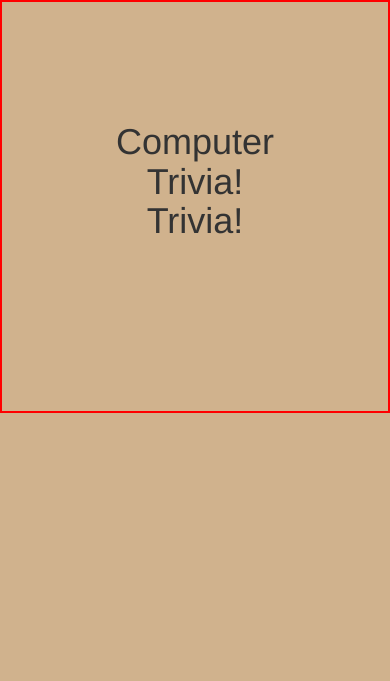
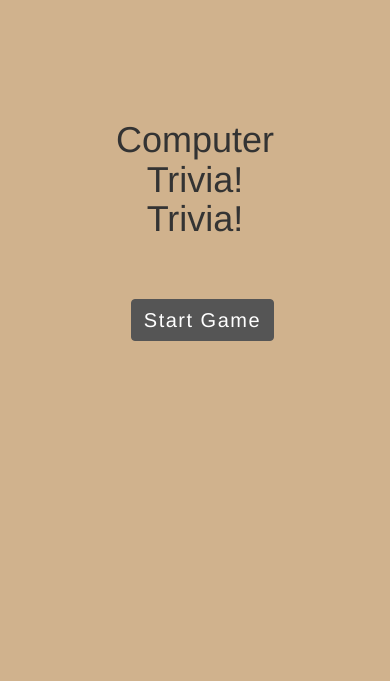
Before and after one commit to premiash/TriviaGame, a PHP site: page / in a window 390 px wide. Shown: the part 100-781 px from the top of the page. Run offline with PHP 8.4, Linux system fonts and the light colour scheme.

Commit message:
changes commited

```diff
--- a/assets/css/style.css
+++ b/assets/css/style.css
@@ -41,7 +41,7 @@ html, body {
 	background: rgb(208, 178, 141);
 	padding: 100px 100px;
 	margin: 0px;
-	border: 2px solid red;
+	/*border: 2px solid red;*/
 	/*text-align: center;*/
 
 }
@@ -52,7 +52,7 @@ html, body {
 	padding-bottom: 50px;
 }
 
-.question, label {
+#quiz-section {
 	color: #000;
 	font-size: 25px;
 
--- a/assets/javascript/app.js
+++ b/assets/javascript/app.js
@@ -1,4 +1,3 @@
-
 var questions = [{
     question: "Choose the correct HTML element for the largest heading?",
     choices: ["<h6>", "<heading>", "<h1>", "<head>"],
@@ -25,43 +24,159 @@ var questions = [{
 
 var currentQuestion = 0;
 var correctAnswers = 0;
+var incorrectAnswers = 0;
+var unAnswered = 0
 var quizOver = false;
+
+var QUIZ_TIME = 30;//in seconds
+
+var questionsJSON;
+var questionList;
+
+$(document).ready(function () {
+    initializeQuestions();
+});
+
+/* Event handling */
+$( "#start-button" ).click(function() {
+   startGame();
+});
+
+$( "#choice1" ).click(function() {
+   checkAnswer(1);
+});
+
+$( "#choice2" ).click(function() {
+   checkAnswer(2);
+});
+
+$( "#choice3" ).click(function() {
+   checkAnswer(3);
+});
+
+$( "#choice4" ).click(function() {
+   checkAnswer(4);
+});
+/* Event handling */
 
 
 
-// $( "#start-button" ).click(function() {
+/* Functional methods */
+var initializeQuestions = function ()
+{
+    questionsJSON = JSON.stringify(questions);
+    questionList = JSON.parse(questionsJSON);
+}
 
-//   displayCurrentQuestion();
-// });
+var startGame = function()
+{
+    $('#startgame-section').css({
+        display: 'none'
+    });
 
-$(document).ready(function () {
+    $('#quiz-section').css({
+        display: 'block'
+    });
 
-	displayCurrentQuestion();
+    currentQuestion = 1;
+    displayQuestion(currentQuestion);
+}
 
+var timerFunc;
+var startTimer = function()
+{
+    var timeleft = QUIZ_TIME;
+    $("#timer").text("Time left: " + timeleft-- + " secs");
 
+    timerFunc = setInterval(function(){
+        if(timeleft === 0)
+        {
+            //stopTimer();
+            if(currentQuestion < 5)
+            {
+                unAnswered++;
+                displayNextQuestion();
+            } else
+            {
+                unAnswered++;
+                showResults();
+            }
+        }
+        $("#timer").text("Time left: " + timeleft-- + " secs");
+    }, 1000);
+}
 
-	// This displays the current question and the choices
-function displayCurrentQuestion() {
+var stopTimer = function () {
+    clearInterval(timerFunc);
+}
 
-    console.log("In display current Question");
+var restartTimer = function()
+{
+    stopTimer();
+    startTimer();
+}
 
-    var question = questions[currentQuestion].question;
-    var questionClass = $(document).find(".question");
-    var choiceList = $(document).find(".choiceList");
-    var numChoices = questions[currentQuestion].choices.length;
+var displayQuestion = function(questionNo)
+{
+    var questionObj = questionList[questionNo-1];
 
-    // Set the questionClass text to the current question
-    $(question).text(currentquestion);
+    $('#question').text(questionObj.question);
 
+    $('#choice1').text(questionObj.choices[0]);
+    $('#choice2').text(questionObj.choices[1]);
+    $('#choice3').text(questionObj.choices[2]);
+    $('#choice4').text(questionObj.choices[3]);
 
+    //startTimer();
+    restartTimer();
 
-    var choice;
+    console.log("end");
+}
 
-    for (i = 0; i < numChoices; i++) {
-        choice = questions[currentQuestion].choices[i];
-        $('<li>' + '<input type="radio"' + i + 'name="dynradio" />' + choice + '</li>').appendTo(choiceList);
-        console.log(choice);
-    	}
+var displayNextQuestion = function()
+{
+    currentQuestion++;
+    displayQuestion(currentQuestion);
 
-	}
-})
+    //startTimer();
+    restartTimer();
+}
+
+var showResults = function()
+{
+    stopTimer();
+
+    $('#quiz-section').css({
+        display: 'none'
+    });
+
+    $('#result-section').css({
+        display: 'block'
+    });
+
+    $("#correct-answers").text("Correct: " + correctAnswers);
+    $("#incorrect-answers").text("Incorrect: " + incorrectAnswers);
+    $("#un-answered").text("Unanswered: " + unAnswered);
+}
+
+var checkAnswer = function(choiceSelected)
+{
+    var questionObj = questionList[currentQuestion-1];
+
+    if(choiceSelected === questionObj.correctAnswer)
+    {
+        correctAnswers++;
+    } else
+    {
+        incorrectAnswers++;
+    }
+
+    if(currentQuestion < 5)
+    {
+        displayNextQuestion();
+    } else
+    {
+        showResults();
+    }
+}
+/* Functional methods */
--- a/index.html
+++ b/index.html
@@ -19,29 +19,87 @@
 
 <div class="wrapper">
 
-	<div class="jumbo">
+    <div class="jumbo"> <!-- ?? -->
 
+    <!-- Start Game section-->
+    <div id="startgame-section" class="container" style="display: block;">
      <div id="startpage"><h1>Computer Trivia! Trivia!</h1></div>
-
-    <!-- <button type="button" id="start-button" class="btn btn-primary field col-xs-4 col-xs-offset-3 col-sm-4 col-sm-offset-3 col-md-6 col-md-offset-3">start</button> -->
-
-
-        <div class="quiz_panel">
-        <div class="question"><p></p></div>
-            <ul class="choiceList"></ul>
-          <!--   <div>
-                <label class="choice-list radio"><input type="radio" name="optradio"></label>
-            </div>
-            <div>
-                <label class="choice-list radio"><input type="radio" name="optradio"></label>
-            </div>
-            <div>
-                <label class="choice-list radio"><input type="radio" name="optradio"></label>
-            </div> -->
+      <div class="row">
+        <div class="col-xs-4 col-xs-offset-1 col-md-4 col-md-offset-4 col-lg-2 col-lg-offset-5">
+          <button type="button" id="start-button" class="btn btn-primary field">Start Game</button>
         </div>
       </div>
+    </div>
+    <!-- Start Game section -->
 
-<div class="result"></div>
+    <!-- Quiz section -->
+    <div id="quiz-section" class="container" style="display: none">
+      <div class="row">
+        <div id="timer" class="col-xs-12 col-xs-offset-5">
+          Time left
+        </div>
+      </div>
+      <div class="row">
+        <div id="question" class="col-xs-12 col-xs-offset-2">
+
+        </div>
+      </div>
+      <div class="container col-xs-8 col-xs-offset-2">
+        <div class="row">
+          <div id="choice1">
+            Choice
+          </div>
+        </div>
+        <div class="row">
+          <div id="choice2">
+            Choice
+          </div>
+        </div>
+        <div class="row">
+          <div id="choice3">
+            Choice
+          </div>
+        </div>
+        <div class="row">
+          <div id="choice4">
+            Choice
+          </div>
+        </div>
+      </div>
+    </div>
+    <!-- Quiz section -->
+
+    <!-- Quiz Results section -->
+    <div id="result-section" class="container" style="display: none">
+      <div class="row">
+        <div id="result" class="col-xs-2 col-xs-offset-5">
+          Results:
+        </div>
+      </div>
+      <div class="row">
+        <div id="correct-answers" class="col-xs-3 col-xs-offset-4">
+          Correct:
+          </div>
+      </div>
+      <div class="row">
+        <div id="incorrect-answers" class="col-xs-3 col-xs-offset-4">
+          Incorrect:
+        </div>
+      </div>
+      <div class="row">
+        <div id="un-answered" class="col-xs-3 col-xs-offset-4">
+          Unanswerd:
+        </div>
+      </div>
+      <div class="row">
+        <div id="correct-answers" class="col-xs-2 col-xs-offset-5">
+          <button class="btn btn-primary field"> Restart Game </button>
+        </div>
+      </div>
+    </div>
+  </div>
+    <!-- Quiz Results section -->
+</div>
 
     <div class="jumbo-bottom">
         <img id="crystal-banner">
@@ -55,8 +113,6 @@
 <script type="text/javascript" src="https://code.jquery.com/jquery-2.2.0.min.js"></script>
 <script type="text/javascript" src="assets/javascript/app.js">
 
-
-
 </script>
 
 
```
Lines whose indentation alone changed are shown as unchanged.
